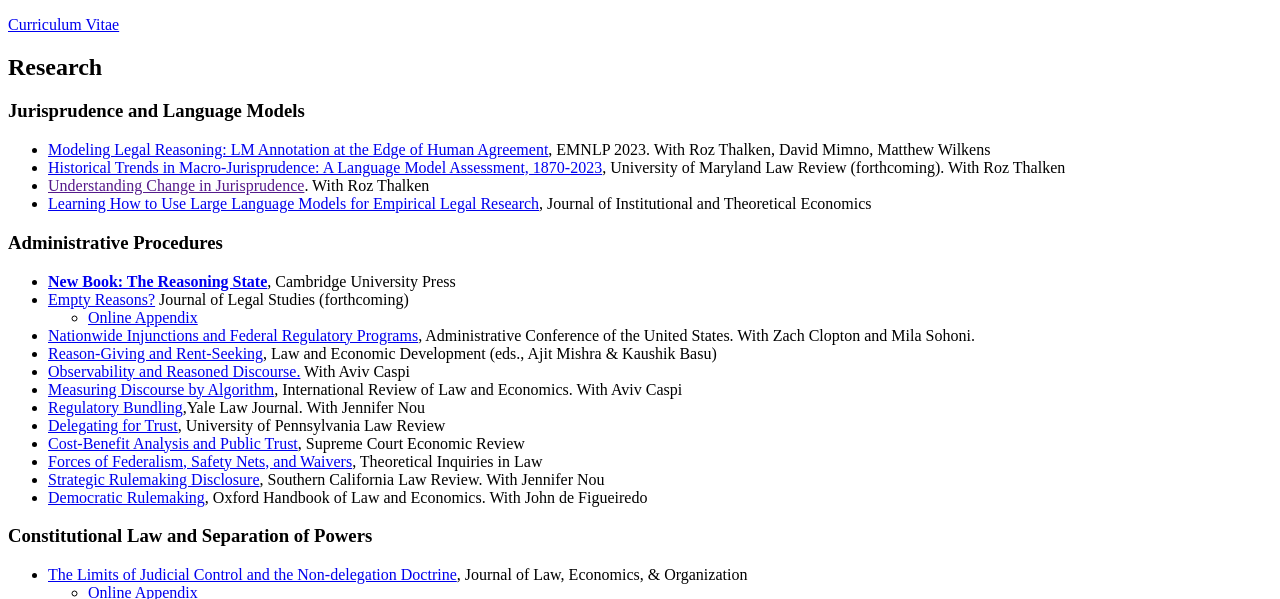
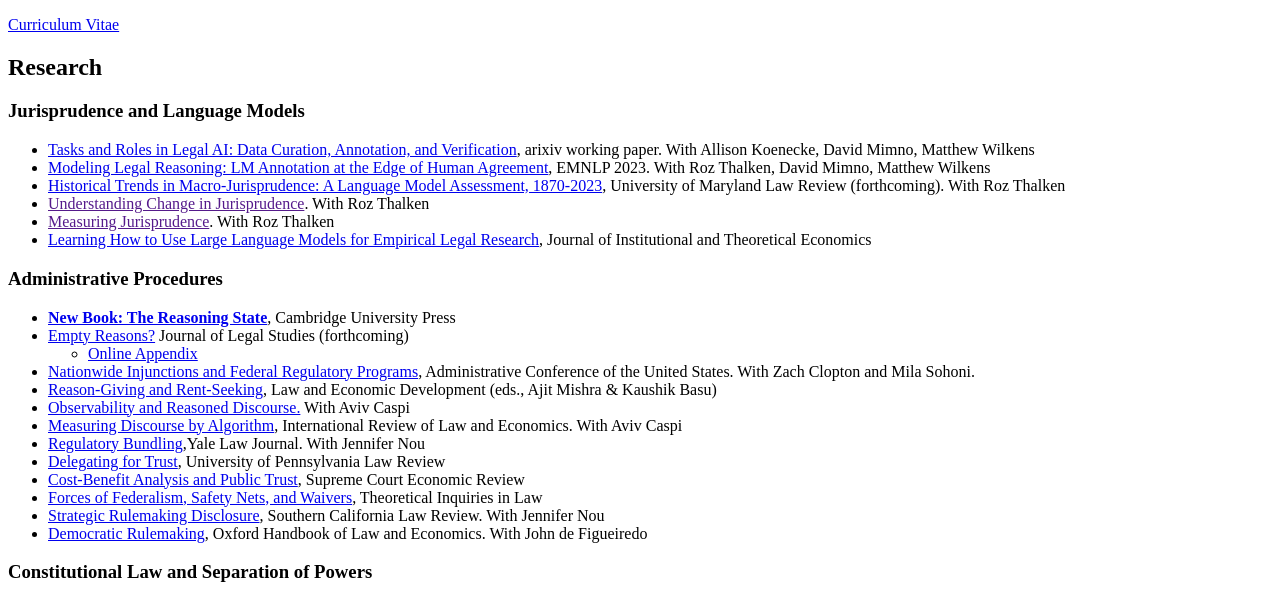
Before and after one commit to jlexcode/jlexcode.github.io, a plain HTML site: page index.html in a window 1280 px wide. Shown: the part 127-726 px from the top of the page. Drawn offline with Linux system fonts and the light colour scheme.

Commit message:
Add files via upload

```diff
--- a/index.html
+++ b/index.html
@@ -9,6 +9,8 @@
             person_profiles: 'always', // or 'always' to create profiles for anonymous users as well
         })
     </script>
+
+
 </head>
 <body>
 <h1>Jed Stiglitz</h1>
@@ -25,9 +27,11 @@
 <h3>Jurisprudence and Language Models</h3>
 </p>
 <ul>
+<li><a href="https://arxiv.org/abs/2504.01349">Tasks and Roles in Legal AI: Data Curation, Annotation, and Verification</a>, arixiv working paper. With Allison Koenecke, David Mimno, Matthew Wilkens</li>
 <li><a href="https://aclanthology.org/2023.emnlp-main.575/">Modeling Legal Reasoning: LM Annotation at the Edge of Human Agreement</a>, EMNLP 2023. With Roz Thalken, David Mimno, Matthew Wilkens</li>
 <li><a href="https://papers.ssrn.com/sol3/papers.cfm?abstract_id=4886534">Historical Trends in Macro-Jurisprudence: A Language Model Assessment, 1870-2023</a>, University of Maryland Law Review (forthcoming). With Roz Thalken</a></li>
 <li><a href="">Understanding Change in Jurisprudence</a>. With Roz Thalken</li>
+<li><a href="">Measuring Jurisprudence</a>. With Roz Thalken</li>
 <li><a href="https://www.mohrsiebeck.com/en/article/learning-how-to-use-large-language-models-for-empirical-legal-research-101628jite-2024-0008/">Learning How to Use Large Language Models for Empirical Legal Research</a>, Journal of Institutional and Theoretical Economics</li>
 </ul>
 </p>
```
